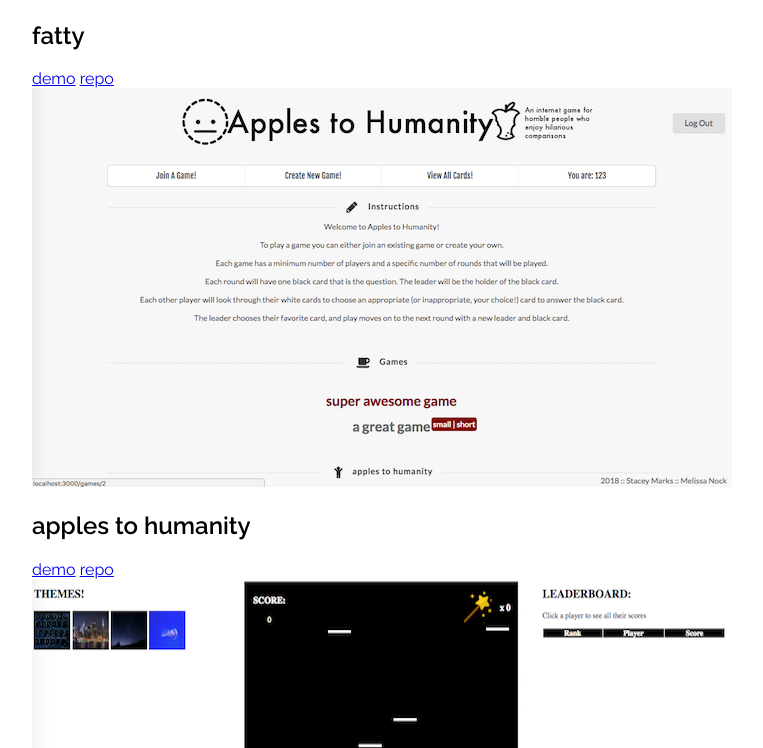
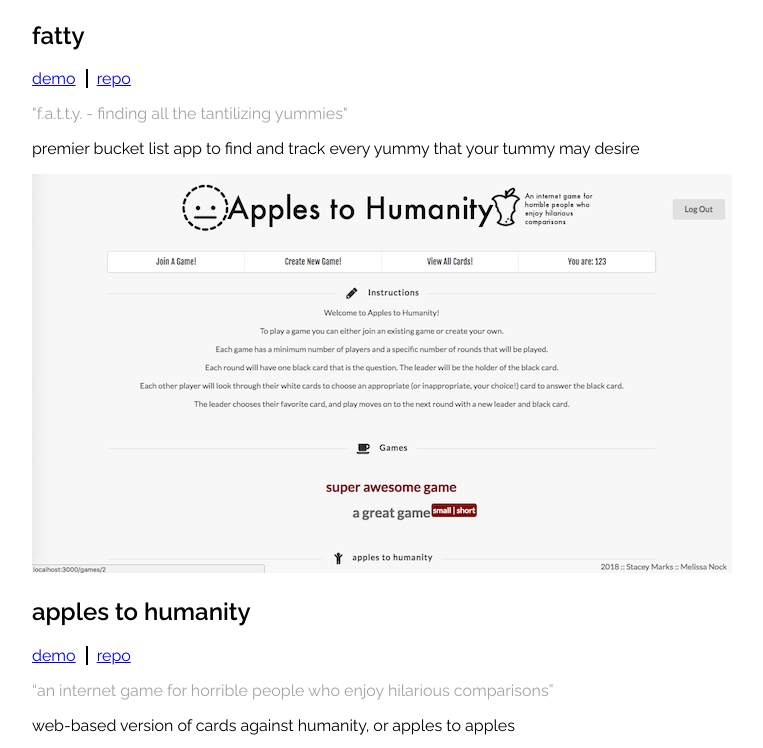
Before and after one commit to smarks8/sassy-portfolio, a website: page index.html in a window 1280 px wide. Shown: the part 1587-2335 px from the top of the page, without its empty margins (283-1046 px from the left). Drawn offline with Linux system fonts and the light colour scheme; a web font is replaced by a local one.

Commit message:
styled projects box content

```diff
--- a/index.html
+++ b/index.html
@@ -65,6 +65,8 @@
               <a href="https://www.youtube.com/watch?v=UlHGJS7r7Bo&feature=youtu.be" target="_blank">demo</a>
               <a href="https://github.com/smarks8/FINALPROJECTFATTY" target="_blank">repo</a>
             </div>
+            <p class="tiny-blurb">"f.a.t.t.y. - finding all the tantilizing yummies"</p>
+            <p>premier bucket list app to find and track every yummy that your tummy may desire</p>
           </div>
           <div class="project-box">
             <img src="images/new-ath-screencap.png" alt="">
@@ -73,6 +75,8 @@
               <a href="https://www.youtube.com/watch?v=eNj0o_qLcUQ&feature=youtu.be" target="_blank">demo</a>
               <a href="https://github.com/smarks8/apples-to-humanity" target="_blank">repo</a>
             </div>
+            <p class="tiny-blurb">“an internet game for horrible people who enjoy hilarious comparisons”</p>
+            <p>web-based version of cards against humanity, or apples to apples</p>
           </div>
           <div class="project-box">
             <img src="images/space-jump-screencap.png" alt="">
@@ -81,6 +85,8 @@
               <a href="https://www.youtube.com/watch?v=Y7wKfYNp6W8&feature=youtu.be" target="_blank">demo</a>
               <a href="https://github.com/smarks8/Space-Jump" target="_blank">repo</a>
             </div>
+            <p class="tiny-blurb">"like doodle jump...but better"</p>
+            <p>highly addictive & highly infuriating rendition of the classic time suck game</p>
           </div>
         </div>
       </div>
--- a/styles.scss
+++ b/styles.scss
@@ -111,3 +111,34 @@ nav {
     margin-top: $l;
   }
 }
+
+.project-boxes {
+
+  .project-box {
+    .project-links {
+      a {
+        &:active,
+        &:visited {
+          color: $coral;
+        }
+
+        &:hover {
+          color: black;
+        }
+
+        &:first-of-type {
+          border-right: 2px solid black;
+          padding-right: $s;
+        }
+
+        &:last-of-type {
+          padding-left: $xs;
+        }
+      }
+    }
+
+    .tiny-blurb {
+      color: #a4a4a4;
+    }
+  }
+}
```
Also changed, not shown: styles.css.
